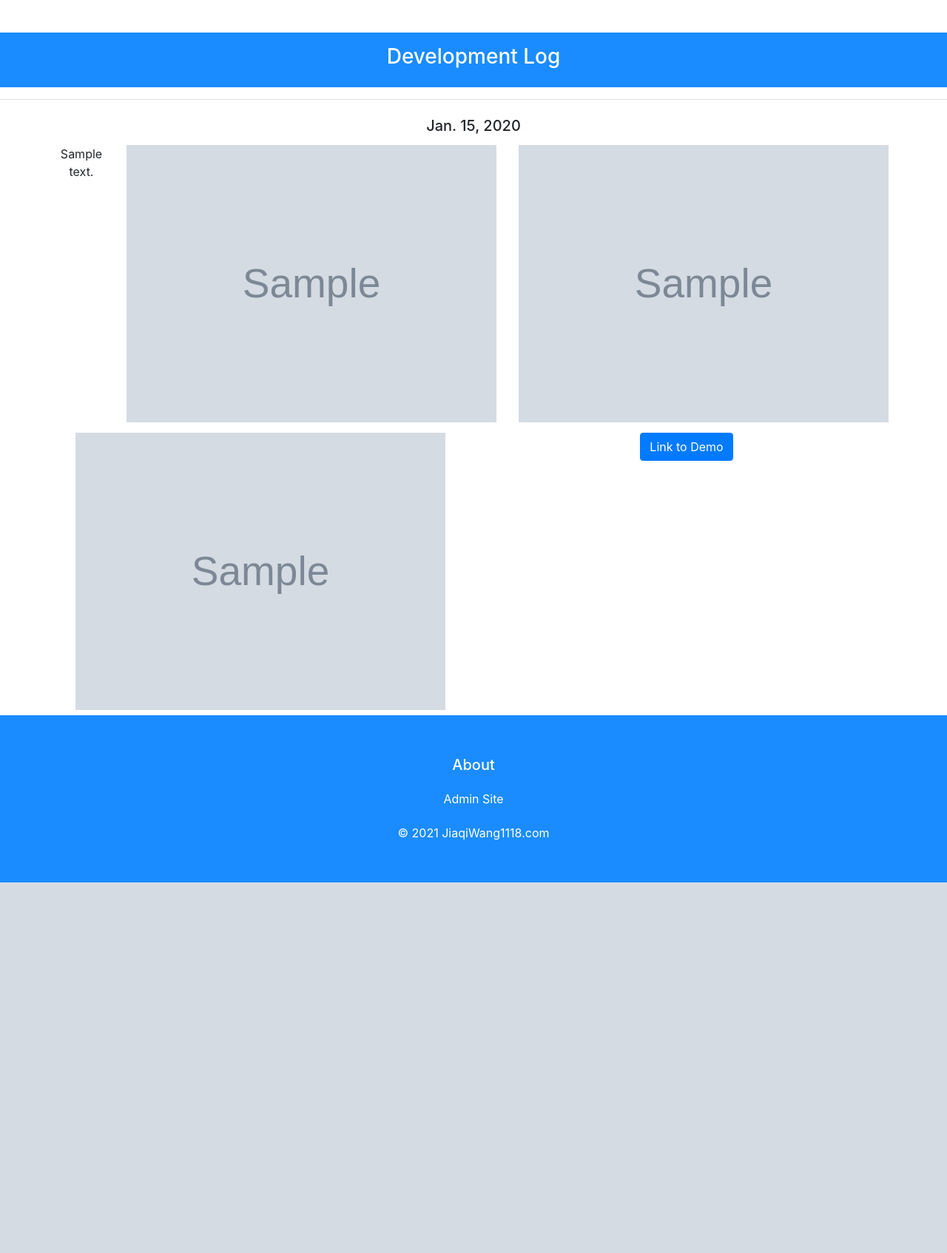
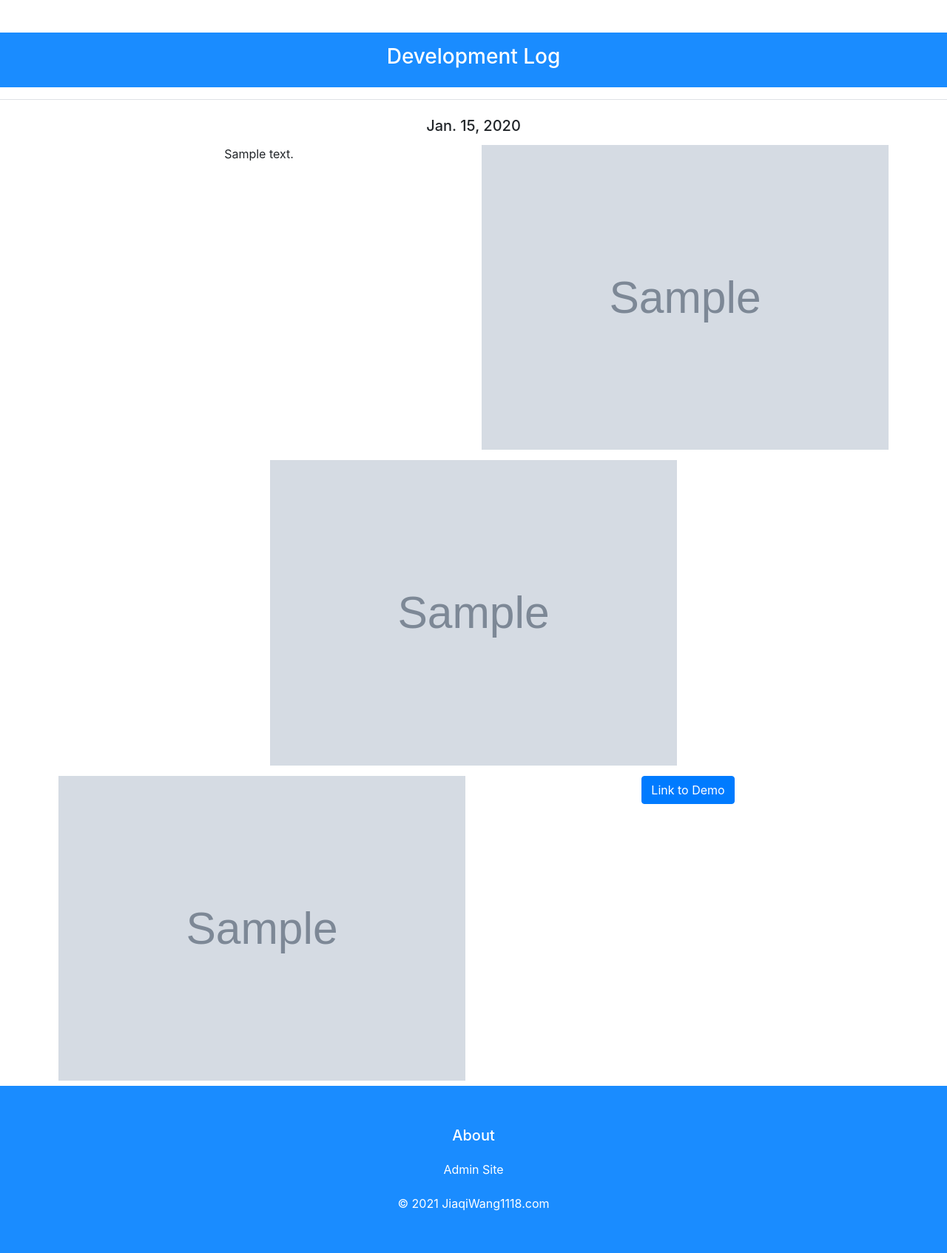
Before and after one commit to JackyW1118/cs-project-portfolio, a Django app: a page that uses myprojects/templates/myprojects/base.html in a window 1280 px wide. Shown: the part 1697-3391 px from the top of the page at 74% size. Before the commit the page ends 2890 px from the top, so only its background shows below. Run offline with Django 3.2, Linux system fonts and the light colour scheme; tables that the repository leaves empty hold one stand-in row (values such as "Sample post"); grey boxes marked "Sample" are stand-in pictures; some libraries are stand-ins or nearby versions.

Commit message:
adjust container width

```diff
--- a/myprojects/static/myprojects/index.css
+++ b/myprojects/static/myprojects/index.css
@@ -1,4 +1,4 @@
-@media (max-width: 550px) {
+@media (max-width: 600px) {
     img {
         width: 100% !important;
     }
@@ -56,7 +56,7 @@
 }
 
 .img-detail{
-    width: 500px;
+    width: 550px;
 }
 
 .img-main{
```
